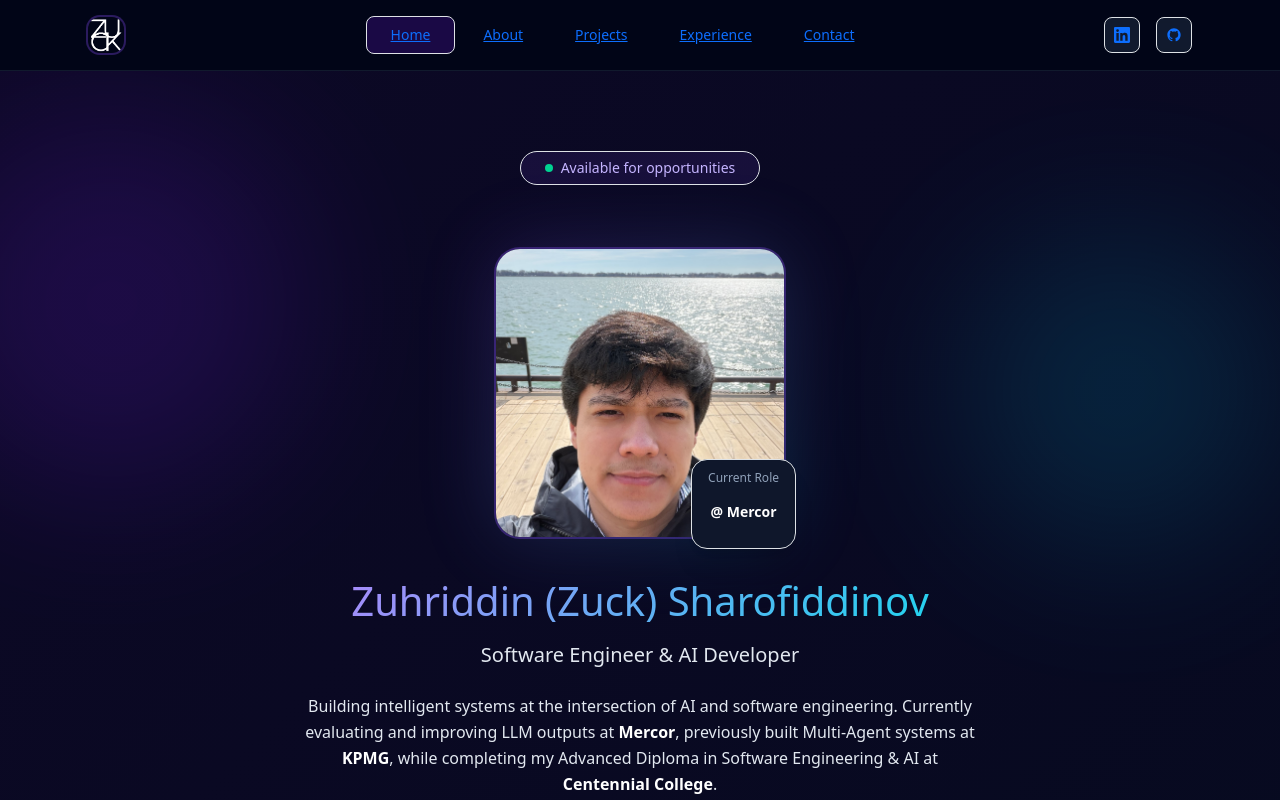
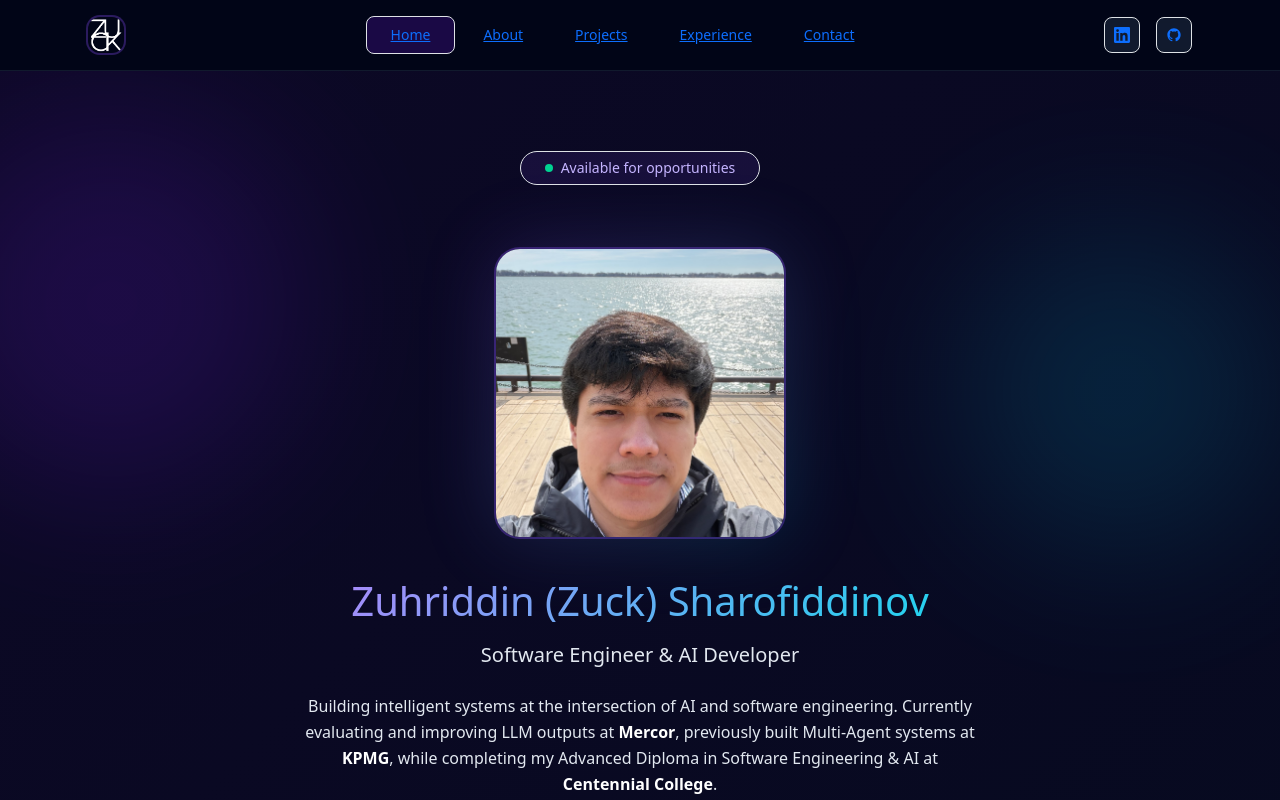
Before and after one commit to Zuck7/zucksharof, a React (Vite) app in the folder client/: page / in a window 1280 px wide. Shown: the top 800 px of the page. Built offline with nearby package versions, Linux system fonts and the light colour scheme.

Commit message:
Update home.jsx

```diff
--- a/client/src/components/home.jsx
+++ b/client/src/components/home.jsx
@@ -98,11 +98,6 @@ function Home() {
                   alt="Zuhriddin Sharofiddinov"
                   className="w-full h-full object-cover"
                 />
-              </div>
-              {/* Floating badge */}
-              <div className="absolute -bottom-3 -right-3 bg-slate-900 border border-slate-700 rounded-2xl px-3 py-2.5 shadow-xl">
-                <p className="text-xs text-slate-400 mb-0.5">Current Role</p>
-                <p className="text-sm font-bold text-white">@ Mercor</p>
               </div>
             </div>
           {/* Text */}
```
